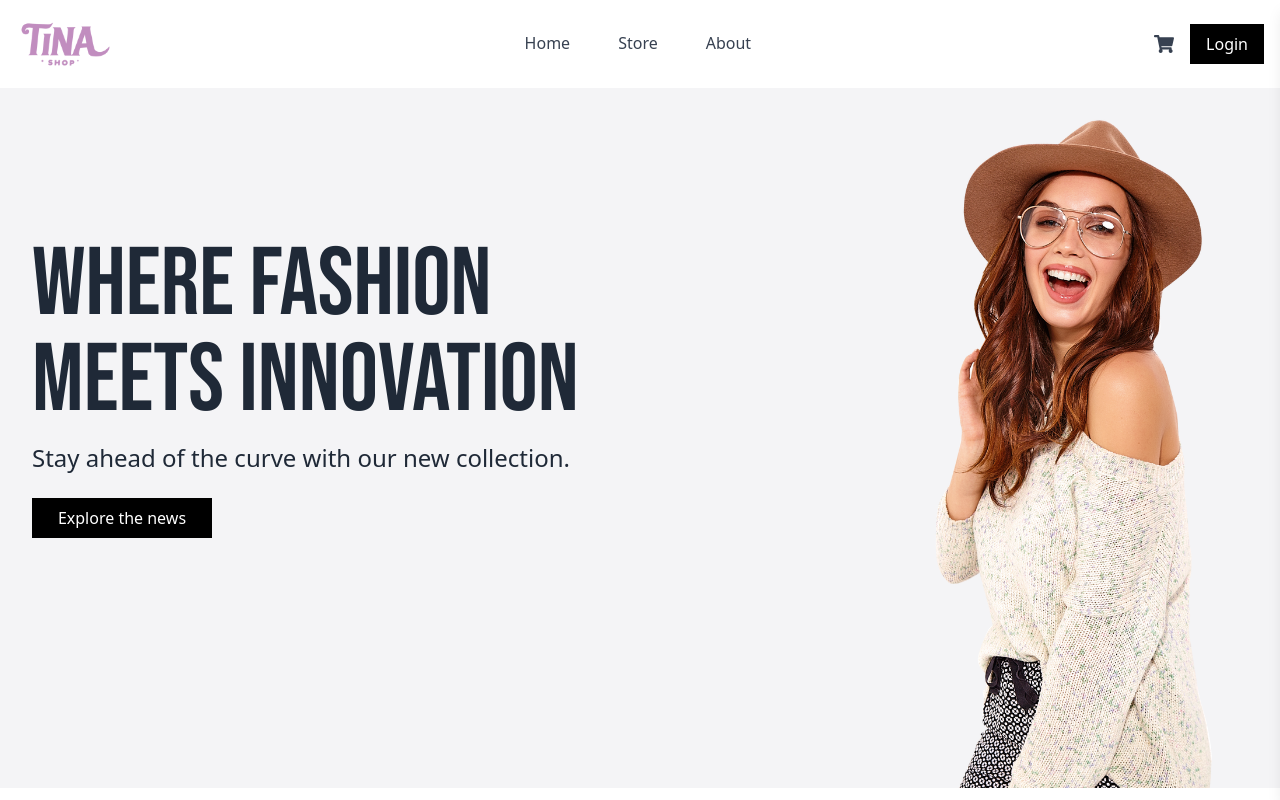
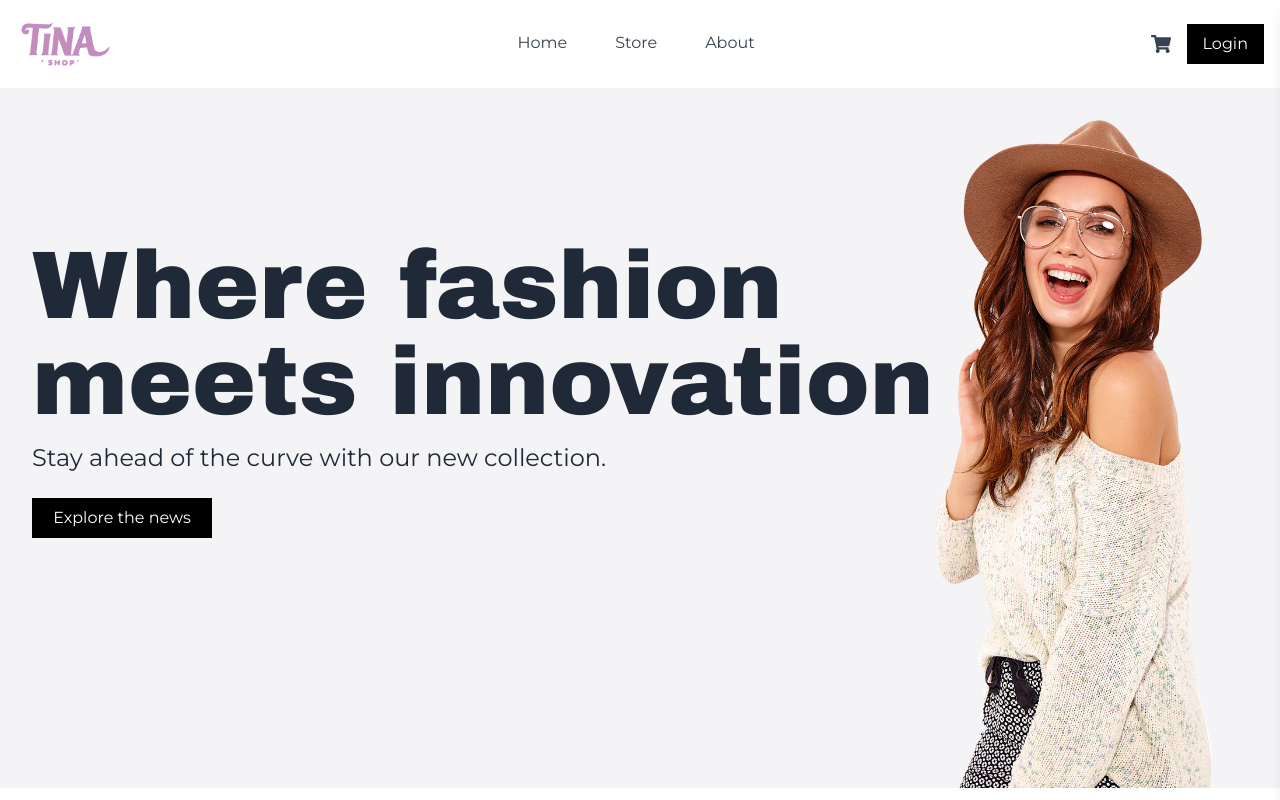
Before and after one commit to agustinadeadamo/tina-shop-e-commerce, a React app: page / in a window 1280 px wide. Shown: the top 800 px of the page. Built offline with nearby package versions, Linux system fonts and the light colour scheme; no server answers.

Commit message:
chore(font families): implemented new font families according to new design

```diff
--- a/public/index.html
+++ b/public/index.html
@@ -2,16 +2,19 @@
 <html lang="en">
   <head>
     <meta charset="UTF-8" />
-    <meta name="viewport" content="width=device-width, initial-scale=1.0" />
     <link rel="preconnect" href="https://fonts.googleapis.com" />
     <link rel="preconnect" href="https://fonts.gstatic.com" crossorigin />
+    <link
+      href="https://fonts.googleapis.com/css2?family=Archivo+Black&family=Montserrat:ital,wght@0,100..900;1,100..900&display=swap"
+      rel="stylesheet"
+    />
     <link
       href="https://fonts.googleapis.com/css2?family=Bebas+Neue&display=swap"
       rel="stylesheet"
       media="print"
       onload="this.media='all'"
     />
-    <link rel="icon" href="/favicon.ico" type="image/x-icon" />
+    <link rel="icon" href="favicon.ico" type="image/x-icon" />
 
     <noscript>
       <link
--- a/src/styles.scss
+++ b/src/styles.scss
@@ -1,5 +1,11 @@
 // General styles that can be applied overall the app
 h1,
 h2 {
-  font-family: 'Bebas Neue', sans-serif;
+  font-family: 'Archivo Black', sans-serif;
+  font-weight: 400;
+  font-style: normal;
 }
+
+body {
+  font-family: 'Montserrat';
+}
```
